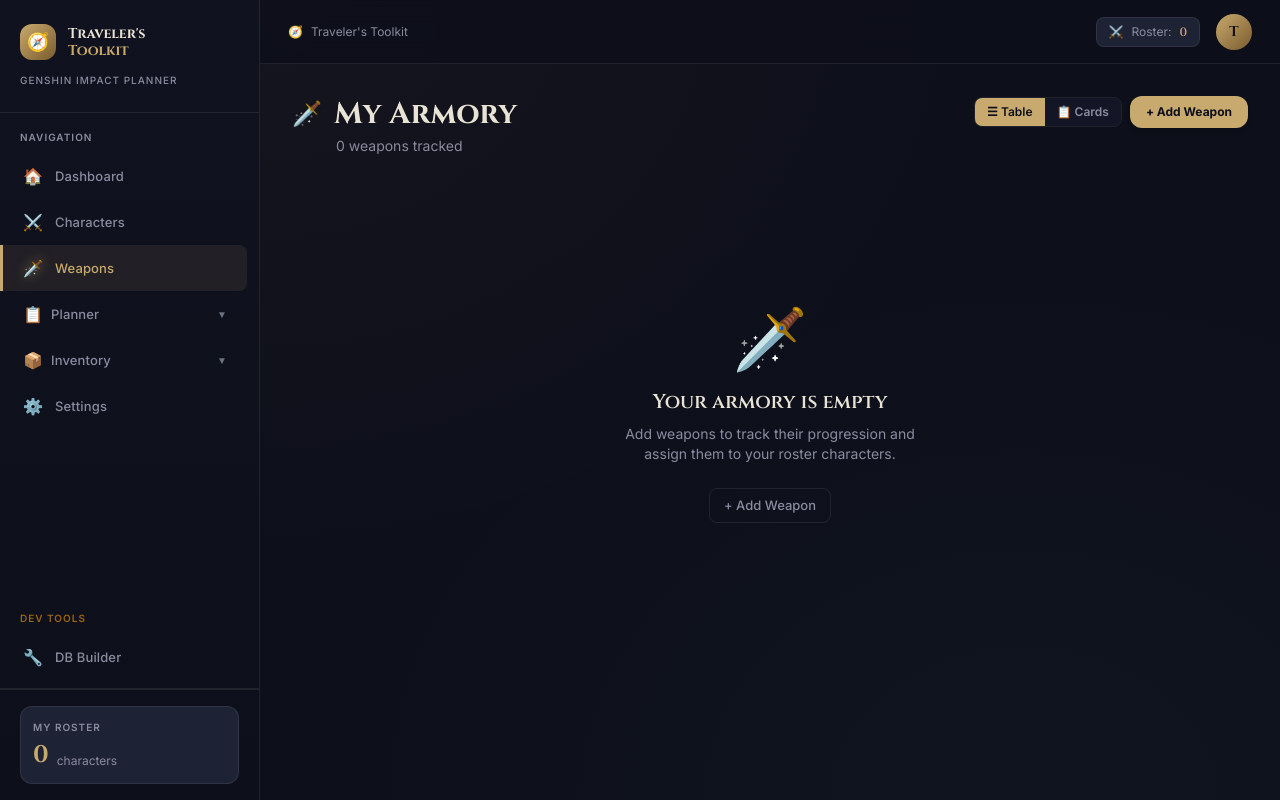
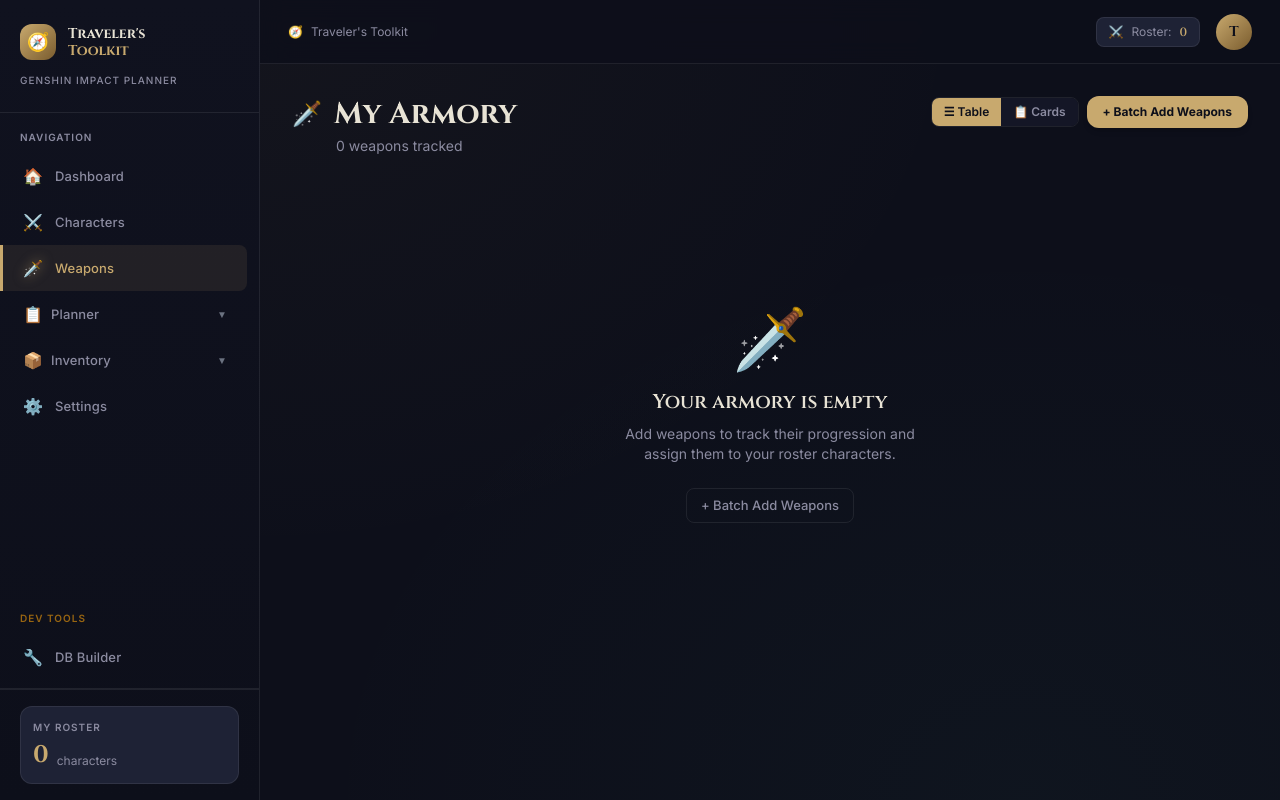
Before and after one commit to ItsCryp7iC/travelers-toolkit, a React (Vite) app: page /weapons in a window 1280 px wide. Built offline with nearby package versions, Linux system fonts and the light colour scheme.

Commit message:
feat: Integrate batch weapon addition workflow into Weapons page header
Successfully replaced the legacy single-weapon button with the multi-select batch addition modal and configuration flow, unifying weapon tracking features across the application.

```diff
--- a/src/pages/Weapons.jsx
+++ b/src/pages/Weapons.jsx
@@ -1,6 +1,7 @@
 import React, { useState, useMemo } from 'react'
 import WeaponCard from '../components/WeaponCard'
 import AddWeaponModal from '../components/AddWeaponModal'
+import BatchAddWeaponModal from '../components/BatchAddWeaponModal'
 import BulkEditWeaponModal from '../components/BulkEditWeaponModal'
 import weaponsData from '../data/weapons.json'
 import charactersData from '../data/characters.json'
@@ -53,7 +54,7 @@
   const [rarityFilter, setRarityFilter] = useState('All')
   const [sortOrder,    setSortOrder]    = useState('Release')
   const [viewMode,     setViewMode]     = useState('table') // 'table' | 'card'
-  const [addModalOpen, setAddModalOpen] = useState(false)
+  const [isBatchModalOpen, setIsBatchModalOpen] = useState(false)
   const [bulkModalOpen, setBulkModalOpen] = useState(false)
   const [editingWeapon, setEditingWeapon] = useState(null)
   const [selectedIds, setSelectedIds] = useState([])
@@ -176,10 +177,10 @@
           )}
           <button
             id="add-weapon-btn"
-            onClick={() => setAddModalOpen(true)}
+            onClick={() => setIsBatchModalOpen(true)}
             className="flex items-center gap-2 px-4 py-2 rounded-xl text-xs font-bold bg-[var(--gold)] text-[var(--bg)] hover:opacity-90 transition-opacity shadow-md"
           >
-            + Add Weapon
+            + Batch Add Weapons
           </button>
         </div>
       </div>
@@ -190,7 +191,7 @@
           <span className="text-6xl mb-5">🗡️</span>
           <h3 className="font-cinzel font-semibold text-[var(--text)] text-xl mb-2">Your armory is empty</h3>
           <p className="text-[var(--muted)] text-sm max-w-xs mb-6">Add weapons to track their progression and assign them to your roster characters.</p>
-          <button onClick={() => setAddModalOpen(true)} className="genshin-btn-ghost">+ Add Weapon</button>
+          <button onClick={() => setIsBatchModalOpen(true)} className="genshin-btn-ghost">+ Batch Add Weapons</button>
         </div>
       ) : (
         <>
@@ -568,7 +569,7 @@
       )}
 
       {/* ── Modals ── */}
-      {addModalOpen && <AddWeaponModal onClose={() => setAddModalOpen(false)} />}
+      {isBatchModalOpen && <BatchAddWeaponModal onClose={() => setIsBatchModalOpen(false)} />}
       {editingWeapon && <AddWeaponModal existingWeapon={editingWeapon} onClose={() => setEditingWeapon(null)} />}
     </div>
   )
```
